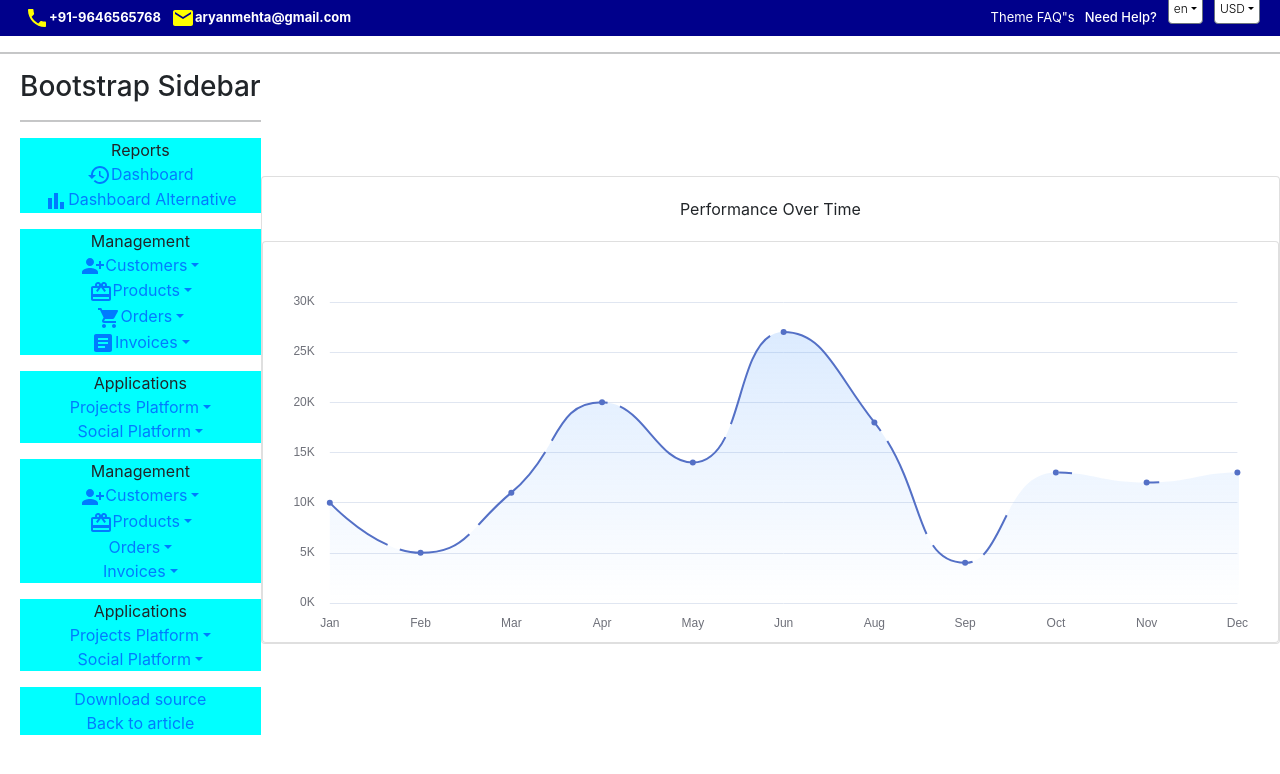
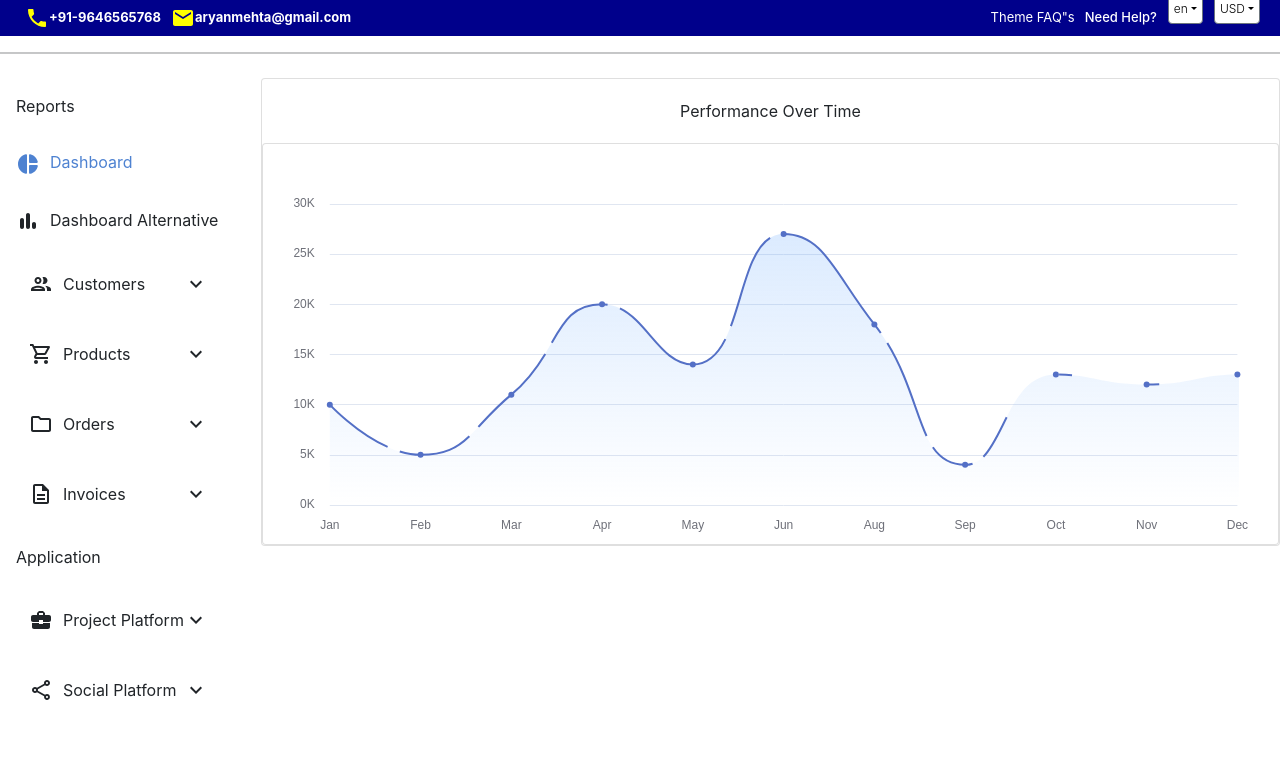
Before and after one commit to SHIVA-GARG/dashboardapp, a React (Create React App) app: page / in a window 1280 px wide. Shown: the top 774 px of the page. Built offline with nearby package versions, Linux system fonts and the light colour scheme.

Commit message:
Leftbar fix

```diff
--- a/src/App.css
+++ b/src/App.css
@@ -1,7 +1,6 @@
 .App {
   text-align: center;
 }
-
 
 .App-logo {
   height: 40vmin;
@@ -37,3 +36,10 @@
     transform: rotate(360deg);
   }
 }
+
+.bd-layout {
+  display: grid;
+  gap: 1.5rem;
+  grid-template-areas: "sidebar main";
+  grid-template-columns: 1fr 5fr;
+}
--- a/src/App.js
+++ b/src/App.js
@@ -19,7 +19,7 @@ function App() {
       <Topbar />
       {/* <Navbar/> */}
       <hr />
-      <div className='lowerpart'>
+      <div className="fluid-container-xxl my-md-4 bd-layout">
       <Leftbar />
       <Rightpart />
       </div>
--- a/src/components/leftsidebar/Leftbar.jsx
+++ b/src/components/leftsidebar/Leftbar.jsx
@@ -1,337 +1,112 @@
-import {
-  Dashboard,
-  Clock,
-  History,
-  BarChart,
-  PersonAddAlt1,
-  Redeem,
-} from "@mui/icons-material";
+import React from "react";
+import PieChartRoundedIcon from "@mui/icons-material/PieChartRounded";
+import BarChartRoundedIcon from "@mui/icons-material/BarChartRounded";
+import PeopleOutlineOutlinedIcon from "@mui/icons-material/PeopleOutlineOutlined";
+import ShoppingCartOutlinedIcon from "@mui/icons-material/ShoppingCartOutlined";
+import FolderOutlinedIcon from "@mui/icons-material/FolderOutlined";
+import DescriptionOutlinedIcon from "@mui/icons-material/DescriptionOutlined";
+import BusinessCenterIcon from "@mui/icons-material/BusinessCenter";
+import ShareOutlinedIcon from "@mui/icons-material/ShareOutlined";
+import KeyboardArrowDownOutlinedIcon from "@mui/icons-material/KeyboardArrowDownOutlined";
+import KeyboardArrowUpOutlinedIcon from "@mui/icons-material/KeyboardArrowUpOutlined";
 import "./leftbar.css";
-import { CardTravelOutlined, ShoppingCart, Article } from "@material-ui/icons";
-import ArticleIcon from "@mui/icons-material/Article";
+
+function DropDown(props) {
+  const [open, setOpen] = React.useState(false);
+  return (
+    <li>
+      <button
+        class="btn d-flex align-items-center"
+        type="button"
+        data-bs-toggle="collapse"
+        data-bs-target={"#" + props.id}
+        aria-expanded="false"
+        aria-controls="collapseExample"
+        onClick={() => setOpen(!open)}
+      >
+        {props.icon}
+        {props.title}
+        {open ? (
+          <KeyboardArrowUpOutlinedIcon style={{ marginLeft: "auto" }} />
+        ) : (
+          <KeyboardArrowDownOutlinedIcon style={{ marginLeft: "auto" }} />
+        )}
+      </button>
+      <div class="collapse" id={props.id}>
+        <ul class="list-group">
+          {props.child.map((child) => {
+            return <li class="list-group-item">{child}</li>;
+          })}
+        </ul>
+      </div>
+    </li>
+  );
+}
+
 const Leftbar = () => {
   return (
-    <div className="left_sidebar-mine wrapper">
-      <nav id="sidebar">
-        <div class="sidebar-header">
-          <h3>Bootstrap Sidebar</h3>
-          <hr />
-        </div>
-
-        <div className="reportPart">
-          <ul className="list-unstyled CTAs">
-            Reports
-            <li>
-              <a href="/" className="download">
-                <History />
-                Dashboard
-              </a>
-            </li>
-            <li>
-              <a href="/" className="download">
-                <BarChart />
-                Dashboard Alternative
-              </a>
-            </li>
-          </ul>
-        </div>
-
-        <ul class="list-unstyled components">
-          Management
-          {/* <p className="reoprts">Reports</p> */}
+    <aside className="main-sidebar">
+      <nav className="sidebar">
+        <ul className="sidebar-menu">
+          <li className="header">Reports</li>
           <li className="active">
-            <a
-              href="#homeSubmenu"
-              data-toggle="collapse"
-              aria-expanded="false"
-              className="dropdown-toggle"
-            >
-              <PersonAddAlt1 />
-              Customers
-            </a>
-            <ul className="collapse list-unstyled" id="homeSubmenu">
-              <li>
-                <a href="/">List Customers</a>
-              </li>
-              <li>
-                <a href="/">View Customer</a>
-              </li>
-              <li>
-                <a href="/">Edit Customer</a>
-              </li>
-            </ul>
-          </li>
-          <li className="active">
-            <a
-              href="#productSubmenu"
-              data-toggle="collapse"
-              aria-expanded="false"
-              className="dropdown-toggle"
-            >
-              <Redeem />
-              Products
-            </a>
-            <ul className="collapse list-unstyled" id="productSubmenu">
-              <li>
-                <a href="/">Product 1</a>
-              </li>
-              <li>
-                <a href="/">Product 2</a>
-              </li>
-              <li>
-                <a href="/">Product 3</a>
-              </li>
-            </ul>
-          </li>
-          <li className="active">
-            <a
-              href="#orderSubmenu"
-              data-toggle="collapse"
-              aria-expanded="false"
-              className="dropdown-toggle"
-            >
-              <ShoppingCart />
-              Orders
-            </a>
-            <ul className="collapse list-unstyled" id="orderSubmenu">
-              <li>
-                <a href="/">order 1</a>
-              </li>
-              <li>
-                <a href="/">order 2</a>
-              </li>
-              <li>
-                <a href="/">order 3</a>
-              </li>
-            </ul>
-          </li>
-          <li className="active">
-            <a
-              href="#invoiceSubmenu"
-              data-toggle="collapse"
-              aria-expanded="false"
-              className="dropdown-toggle"
-            >
-              <ArticleIcon />
-              Invoices
-            </a>
-            <ul className="collapse list-unstyled" id="invoiceSubmenu">
-              <li>
-                <a href="/">invoice 1</a>
-              </li>
-              <li>
-                <a href="/">invoice 2</a>
-              </li>
-              <li>
-                <a href="/">invoice 3</a>
-              </li>
-            </ul>
-          </li>
-        </ul>
-        <ul class="list-unstyled components">
-          Applications
-          {/* <p className="reoprts">Reports</p> */}
-          <li className="active">
-            <a
-              href="#projectSubmenu"
-              data-toggle="collapse"
-              aria-expanded="false"
-              className="dropdown-toggle"
-            >
-              Projects Platform
-            </a>
-            <ul className="collapse list-unstyled" id="projectSubmenu">
-              <li>
-                <a href="/">Project Platfrom 1</a>
-              </li>
-              <li>
-                <a href="/">Project Platfrom 2</a>
-              </li>
-              <li>
-                <a href="/">Project Platfrom 3</a>
-              </li>
-            </ul>
-          </li>
-          <li className="active">
-            <a
-              href="#socialSubmenu"
-              data-toggle="collapse"
-              aria-expanded="false"
-              className="dropdown-toggle"
-            >
-              Social Platform
-            </a>
-            <ul className="collapse list-unstyled" id="socialSubmenu">
-              <li>
-                <a href="/">Social Platfrom 1</a>
-              </li>
-              <li>
-                <a href="/">Social Platfrom 2</a>
-              </li>
-              <li>
-                <a href="/">Social Platfrom 3</a>
-              </li>
-            </ul>
-          </li>
-        </ul>
-
-        <ul class="list-unstyled components">
-          Management
-          {/* <p className="reoprts">Reports</p> */}
-          <li className="active">
-            <a
-              href="/homeSubmenu"
-              data-toggle="collapse"
-              aria-expanded="false"
-              className="dropdown-toggle"
-            >
-              <PersonAddAlt1 />
-              Customers
-            </a>
-            <ul className="collapse list-unstyled" id="homeSubmenu">
-              <li>
-                <a href="/">List Customers</a>
-              </li>
-              <li>
-                <a href="/">View Customer</a>
-              </li>
-              <li>
-                <a href="/">Edit Customer</a>
-              </li>
-            </ul>
-          </li>
-          <li className="active">
-            <a
-              href="/homeSubmenu"
-              data-toggle="collapse"
-              aria-expanded="false"
-              className="dropdown-toggle"
-            >
-              <Redeem />
-              Products
-            </a>
-            <ul className="collapse list-unstyled" id="homeSubmenu">
-              <li>
-                <a href="/">Product 1</a>
-              </li>
-              <li>
-                <a href="/">Product 2</a>
-              </li>
-              <li>
-                <a href="/">Product 3</a>
-              </li>
-            </ul>
-          </li>
-          <li className="active">
-            <a
-              href="/homeSubmenu"
-              data-toggle="collapse"
-              aria-expanded="false"
-              className="dropdown-toggle"
-            >
-              Orders
-            </a>
-            <ul className="collapse list-unstyled" id="homeSubmenu">
-              <li>
-                <a href="/">order 1</a>
-              </li>
-              <li>
-                <a href="/">order 2</a>
-              </li>
-              <li>
-                <a href="/">order 3</a>
-              </li>
-            </ul>
-          </li>
-          <li className="active">
-            <a
-              href="/homeSubmenu"
-              data-toggle="collapse"
-              aria-expanded="false"
-              className="dropdown-toggle"
-            >
-              Invoices
-            </a>
-            <ul className="collapse list-unstyled" id="homeSubmenu">
-              <li>
-                <a href="/">invoice 1</a>
-              </li>
-              <li>
-                <a href="/">invoice 2</a>
-              </li>
-              <li>
-                <a href="/">invoice 3</a>
-              </li>
-            </ul>
-          </li>
-        </ul>
-        <ul class="list-unstyled components">
-          Applications
-          {/* <p className="reoprts">Reports</p> */}
-          <li className="active">
-            <a
-              href="/homeSubmenu"
-              data-toggle="collapse"
-              aria-expanded="false"
-              className="dropdown-toggle"
-            >
-              Projects Platform
-            </a>
-            <ul className="collapse list-unstyled" id="homeSubmenu">
-              <li>
-                <a href="/">Project Platfrom 1</a>
-              </li>
-              <li>
-                <a href="/">Project Platfrom 2</a>
-              </li>
-              <li>
-                <a href="/">Project Platfrom 3</a>
-              </li>
-            </ul>
-          </li>
-          <li className="active">
-            <a
-              href="/homeSubmenu"
-              data-toggle="collapse"
-              aria-expanded="false"
-              className="dropdown-toggle"
-            >
-              Social Platform
-            </a>
-            <ul className="collapse list-unstyled" id="homeSubmenu">
-              <li>
-                <a href="/">Social Platfrom 1</a>
-              </li>
-              <li>
-                <a href="/">Social Platfrom 2</a>
-              </li>
-              <li>
-                <a href="/">Social Platfrom 3</a>
-              </li>
-            </ul>
-          </li>
-        </ul>
-
-        <ul className="list-unstyled CTAs">
-          <li>
-            <a
-              href="https://bootstrapious.com/tutorial/files/sidebar.zip"
-              className="download"
-            >
-              Download source
-            </a>
+            {" "}
+            <PieChartRoundedIcon style={{ marginRight: "10px" }} />
+            <a href="#">Dashboard</a>{" "}
           </li>
           <li>
-            <a
-              href="https://bootstrapious.com/p/bootstrap-sidebar"
-              className="article"
-            >
-              Back to article
-            </a>
+            {" "}
+            <BarChartRoundedIcon style={{ marginRight: "10px" }} />
+            <a href="#">Dashboard Alternative</a>{" "}
           </li>
+          <DropDown
+            icon={<PeopleOutlineOutlinedIcon style={{ marginRight: "10px" }} />}
+            id="dropdown1"
+            title="Customers"
+            child={["List Customers", "View Customer", "Edit Customer"]}
+          />
+          <DropDown
+            icon={<ShoppingCartOutlinedIcon style={{ marginRight: "10px" }} />}
+            id="dropdown2"
+            title="Products"
+            child={["List Products", "View Product", "Edit Product"]}
+          />
+          <DropDown
+            icon={<FolderOutlinedIcon style={{ marginRight: "10px" }} />}
+            id="dropdown3"
+            title="Orders"
+            child={["List Orders", "View Order", "Edit Order"]}
+          />
+          <DropDown
+            icon={<DescriptionOutlinedIcon style={{ marginRight: "10px" }} />}
+            id="dropdown5"
+            title="Invoices"
+            child={["List Invoices", "View Invoices", "Edit Invoices"]}
+          />
+          <li className="header">Application</li>
+          <DropDown
+            icon={<BusinessCenterIcon style={{ marginRight: "10px" }} />}
+            id="dropdown6"
+            title="Project Platform"
+            child={[
+              "List Project Platform",
+              "View Project Platform",
+              "Edit Project Platform",
+            ]}
+          />
+          <DropDown
+            icon={<ShareOutlinedIcon style={{ marginRight: "10px" }} />}
+            id="dropdown7"
+            title="Social Platform"
+            child={[
+              "List Social Platform",
+              "View Social Platform",
+              "Edit Social Platform",
+            ]}
+          />
         </ul>
       </nav>
-    </div>
+    </aside>
   );
 };
 
```
